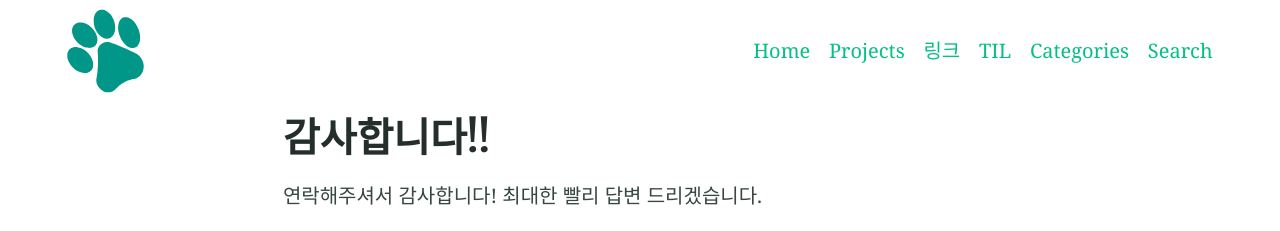
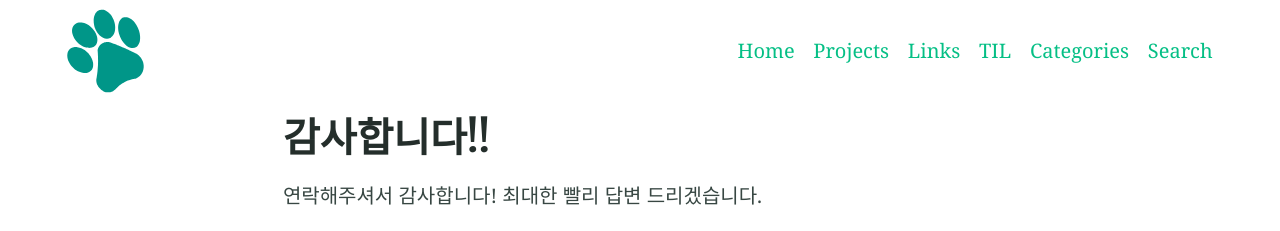
Before and after one commit to EngineerYun/EngineerYun.github.io, a Jekyll site: the page built from thanks.md, in a window 1280 px wide. Shown: the top 231 px of the page. Built offline with Jekyll 4.4.1, drawn with Linux system fonts in a browser that asks for light colours.

Commit message:
Header 이름 변경 링크 -> Links

```diff
--- a/_config.yml
+++ b/_config.yml
@@ -120,7 +120,7 @@ navigation_header:
   url: /
 - title: Projects
   url: /projects-study/
-- title: 링크
+- title: Links
   url: /Links/
 - title: TIL
   url: /blog/
```
